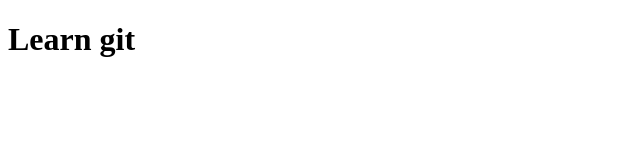
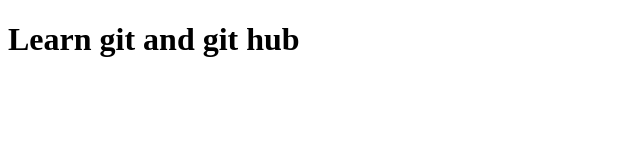
Before and after one commit to jasonprogrammer775/Learngit, a plain HTML site: page index.html in a window 1280 px wide. Shown: the whole page, without its empty margins (0-640 px from the left). Drawn offline with Linux system fonts and the light colour scheme.

Commit message:
added message

```diff
--- a/index.html
+++ b/index.html
@@ -7,6 +7,6 @@
     <title>Learn git</title>
 </head>
 <body>
-    <h1>Learn git</h1>
+    <h1>Learn git and git hub</h1>
 </body>
 </html>
```
